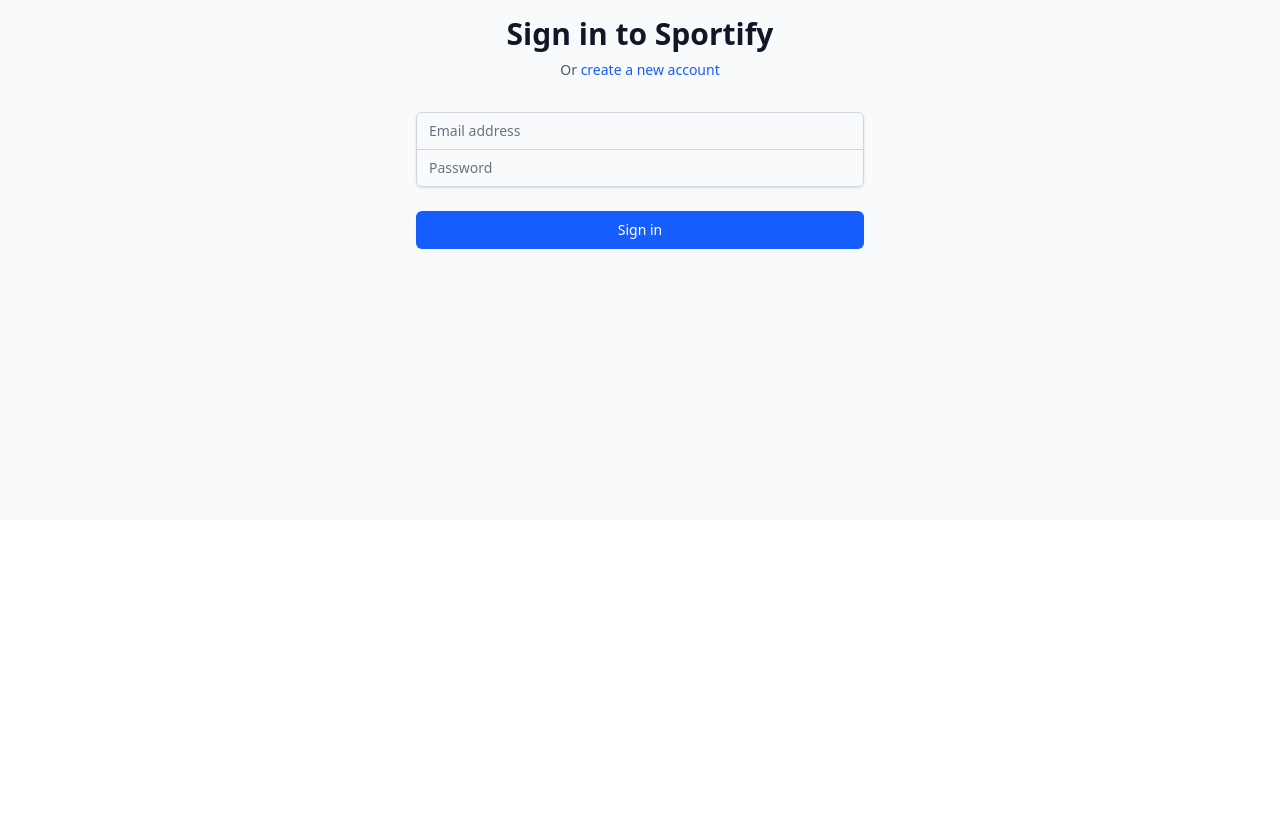
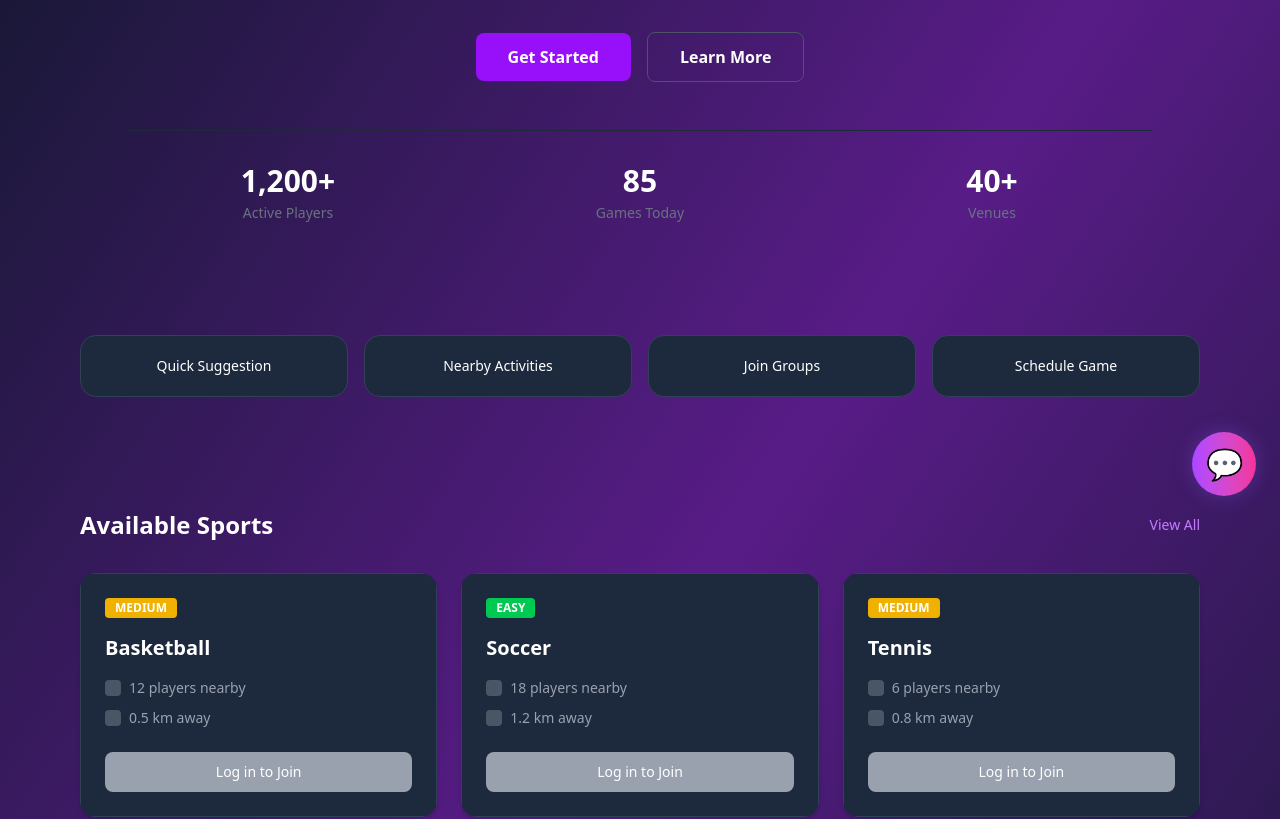
Before and after one commit to CadenDev01/BrebeufHX2026, a React (Vite) app in the folder sportify-client/: page / in a window 1280 px wide. Before the commit this address led to /login. Shown: the part 280-1099 px from the top of the page. Before the commit the page ends 800 px from the top, so only its background shows below. Built offline with nearby package versions, Linux system fonts and the light colour scheme.

Commit message:
Remove authentication from being permanently needed on the app

```diff
--- a/sportify-client/src/App.jsx
+++ b/sportify-client/src/App.jsx
@@ -13,6 +13,7 @@
 import { AuthProvider, useAuth } from './context/AuthContext';
 
 function Home() {
+  const { isAuthenticated } = useAuth();
   const sports = [
     { sport: 'Basketball', icon: '🏀', color: 'orange', players: 12, distance: '0.5 km', difficulty: 'medium' },
     { sport: 'Soccer', icon: '⚽', color: 'green', players: 18, distance: '1.2 km', difficulty: 'easy' },
@@ -44,7 +45,7 @@
 
         <div className="grid grid-cols-1 md:grid-cols-2 lg:grid-cols-3 gap-6">
           {sports.map((sport, index) => (
-            <SportCard key={index} {...sport} />
+            <SportCard key={index} {...sport} isAuthenticated={isAuthenticated} />
           ))}
         </div>
       </div>
@@ -91,33 +92,17 @@
   return (
     <AuthProvider>
       <Routes>
+        {/* Always show the Home page */}
+        <Route path="/" element={<Home />} />
+
+        {/* Other routes */}
+        <Route path="/list" element={<SportList />} />
+        <Route path="/map" element={<Map />} />
+        <Route path="/about" element={<About />} />
+
+        {/* Login & Register Pages */}
         <Route path="/login" element={<Login />} />
         <Route path="/register" element={<Register />} />
-        <Route
-          path="/"
-          element={
-            <ProtectedRoute>
-              <Home />
-            </ProtectedRoute>
-          }
-        />
-        <Route
-          path="/map"
-          element={
-            <ProtectedRoute>
-              <Map />
-            </ProtectedRoute>
-          }
-        />
-        <Route path="/list" element={<SportList />} />
-      <Route
-          path="/about"
-          element={
-            <ProtectedRoute>
-              <About />
-            </ProtectedRoute>
-          }
-        />
       </Routes>
     </AuthProvider>
   );
--- a/sportify-client/src/MapComponent/Map.jsx
+++ b/sportify-client/src/MapComponent/Map.jsx
@@ -3,7 +3,6 @@
 import Navbar from '../components/Navbar';
 import ResultTable from "./ResultTable";
 import MapPopup from "./MapPopup";
-import { makeAuthenticatedRequest } from '../utils/api';
 
 const defaultPosition = [45.5019, -73.5674]; // Montreal
 
@@ -45,8 +44,9 @@
     if (location) body.city = location.toLowerCase();
 
     try {
-      const res = await makeAuthenticatedRequest("http://localhost:3000/api/search", {
+      const res = await fetch("http://localhost:3000/api/search", {
         method: "POST",
+        headers: { "Content-Type": "application/json" },
         body: JSON.stringify(body),
       });
 
--- a/sportify-client/src/components/SportCard.jsx
+++ b/sportify-client/src/components/SportCard.jsx
@@ -1,10 +1,13 @@
 import { useState } from 'react';
+import { useNavigate } from 'react-router-dom'; // Import useNavigate from react-router-dom
+
 /**
  * @typedef {Object} SportCardProps
  * @property {string} sport - Name of the sport (e.g., "Basketball")
  * @property {number} players - Number of nearby players
  * @property {string} distance - Distance to the nearest game (e.g., "2 km")
  * @property {'easy' | 'medium' | 'hard'} difficulty - Difficulty level of the sport
+ * @property {boolean} isAuthenticated - Whether the user is logged in
  */
 
 /**
@@ -14,13 +17,25 @@
  * @param {SportCardProps} props - Props for the SportCard component
  * @returns {JSX.Element} Rendered sport card
  */
-const SportCard = ({ sport, players, distance, difficulty }) => {
+const SportCard = ({ sport, players, distance, difficulty, isAuthenticated }) => {
   const [isHovered, setIsHovered] = useState(false);
+  const navigate = useNavigate();  // Hook to navigate programmatically
 
   const difficultyColors = {
     easy: 'bg-green-500',
     medium: 'bg-yellow-500',
     hard: 'bg-red-500',
+  };
+
+  // Handle the button click to either navigate to login or continue
+  const handleButtonClick = () => {
+    if (!isAuthenticated) {
+      // Redirect the user to the login page if they are not authenticated
+      navigate('/login');
+    } else {
+      // Logic for when the user is authenticated
+      console.log(`Finding community for ${sport}`);
+    }
   };
 
   return (
@@ -51,8 +66,12 @@
           </div>
         </div>
 
-        <button className="w-full bg-purple-600 hover:bg-purple-700 rounded-lg py-2.5 px-4 font-medium text-sm transition-colors duration-200">
-          Find Community
+        <button
+          onClick={handleButtonClick}  // Handle the button click
+          className={`w-full ${isAuthenticated ? 'bg-purple-600 hover:bg-purple-700' : 'bg-gray-400 cursor-not-allowed'} rounded-lg py-2.5 px-4 font-medium text-sm transition-colors duration-200`}
+          disabled={!isAuthenticated}  // Disable button if not authenticated
+        >
+          {isAuthenticated ? 'Find Community' : 'Log in to Join'}
         </button>
       </div>
     </div>
```
Also changed, not shown: 1 other file (tests, documents, lock files or other folders).
